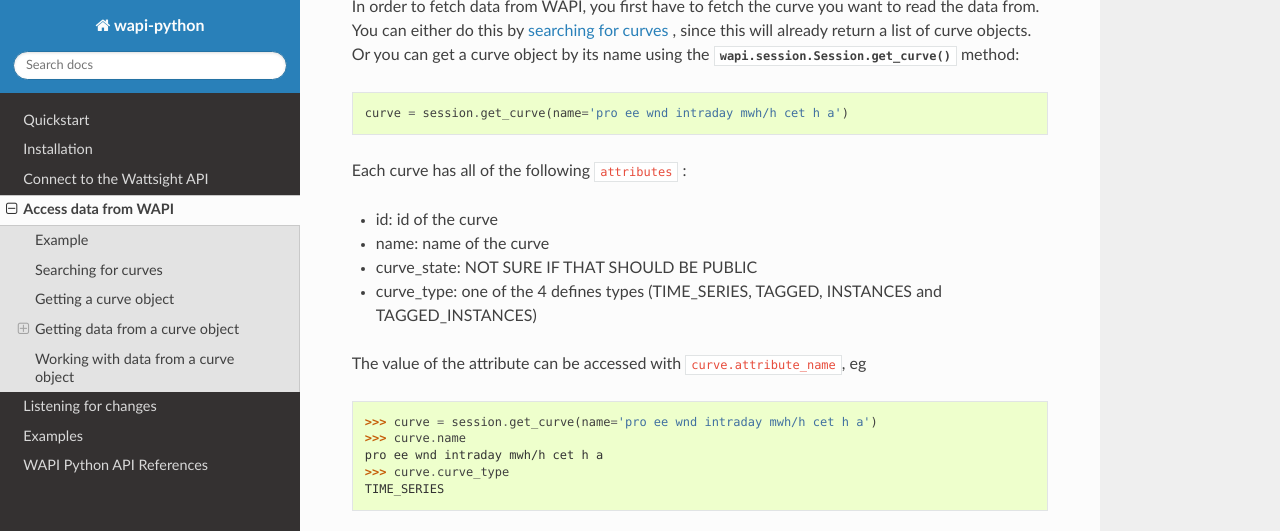
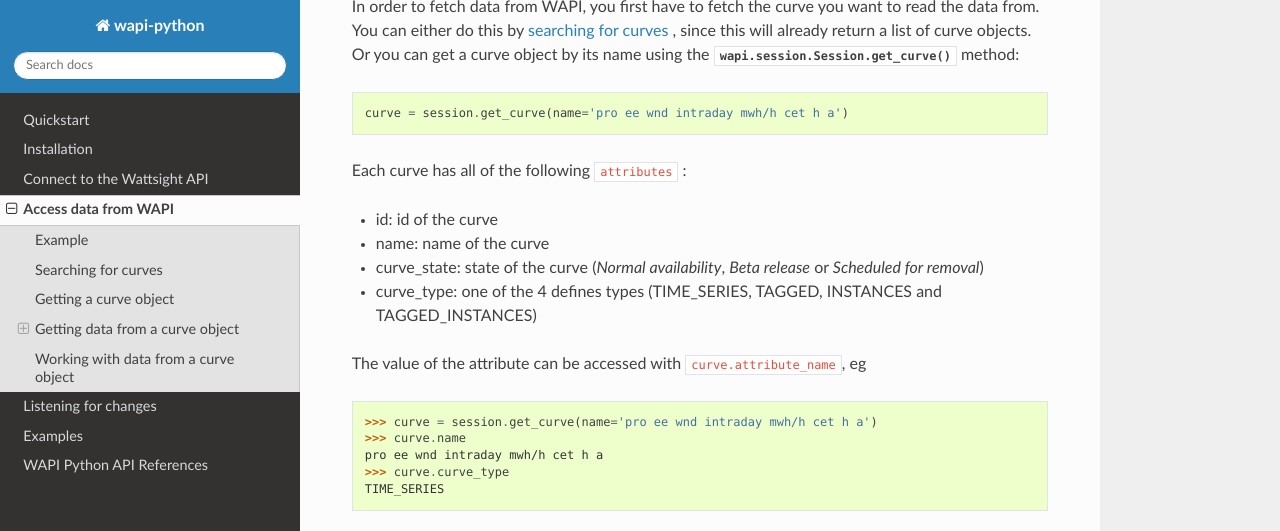
Before and after one commit to volueinsight/wapi-python, a Sphinx documentation site: the page built from docs/curves.rst, in a window 1280 px wide and 900 px high, scrolled down 1301 px, cut to the strip 0-531 px from the top of the window. Built offline with Sphinx 7.4.7 and the Read the Docs theme 2.0.0, drawn with Linux system fonts in a browser that asks for light colours.

Commit message:
change curves_state description

```diff
--- a/docs/curves.rst
+++ b/docs/curves.rst
@@ -71,7 +71,8 @@
 
 * id: id of the curve
 * name: name of the curve
-* curve_state: NOT SURE IF THAT SHOULD BE PUBLIC
+* curve_state: state of the curve (`Normal availability`,
+  `Beta release` or `Scheduled for removal`)
 * curve_type: one of the 4 defines types (TIME_SERIES, TAGGED, INSTANCES and
   TAGGED_INSTANCES)
 
```
